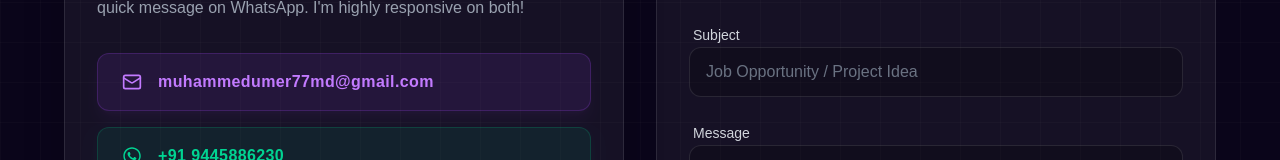
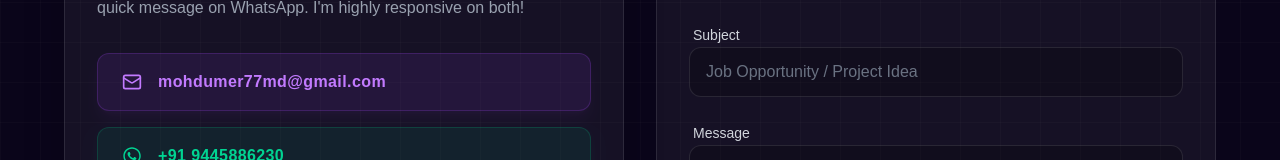
Before and after one commit to Muhammed-umer/umer-portfolio, a Next.js app: page / in a window 1280 px wide. Shown: the part 9998-10158 px from the top of the page. Built offline with nearby package versions, Linux system fonts and the light colour scheme; no server answers.

Commit message:
Modified email in contact section

```diff
--- a/components/Contact.tsx
+++ b/components/Contact.tsx
@@ -122,9 +122,9 @@ export default function Contact() {
                             </p>
 
                             <div className="flex flex-col gap-4 mb-10">
-                                <a href="mailto:muhammedumer77md@gmail.com" className="w-full flex items-center justify-center sm:justify-start gap-4 bg-purple-500/10 text-purple-400 hover:bg-purple-500 hover:text-white border border-purple-500/20 py-4 px-6 rounded-xl transition-all duration-300 font-semibold group shadow-lg shadow-purple-500/5 hover:shadow-purple-500/25">
+                                <a href="mailto:mohdumer77md@gmail.com" className="w-full flex items-center justify-center sm:justify-start gap-4 bg-purple-500/10 text-purple-400 hover:bg-purple-500 hover:text-white border border-purple-500/20 py-4 px-6 rounded-xl transition-all duration-300 font-semibold group shadow-lg shadow-purple-500/5 hover:shadow-purple-500/25">
                                     <Mail className="w-5 h-5 group-hover:scale-110 transition-transform" />
-                                    <span className="tracking-wide">muhammedumer77md@gmail.com</span>
+                                    <span className="tracking-wide">mohdumer77md@gmail.com</span>
                                 </a>
                                 <a href="https://wa.me/919445886230" target="_blank" rel="noopener noreferrer" className="w-full flex items-center justify-center sm:justify-start gap-4 bg-emerald-500/10 text-emerald-400 hover:bg-emerald-500 hover:text-white border border-emerald-500/20 py-4 px-6 rounded-xl transition-all duration-300 font-semibold group shadow-lg shadow-emerald-500/5 hover:shadow-emerald-500/25">
                                     <FaWhatsapp className="w-5 h-5 group-hover:scale-110 transition-transform" />
```
